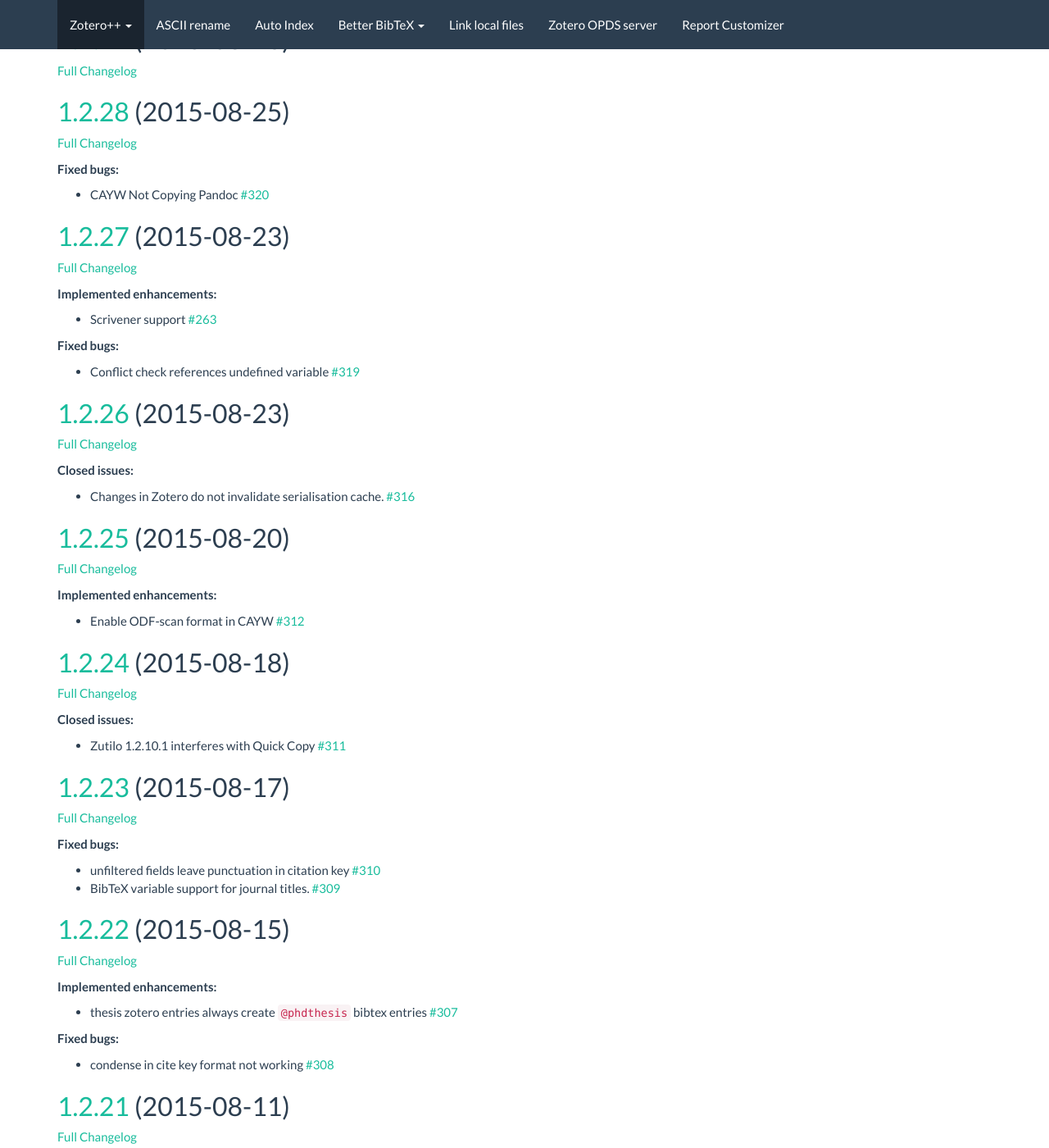
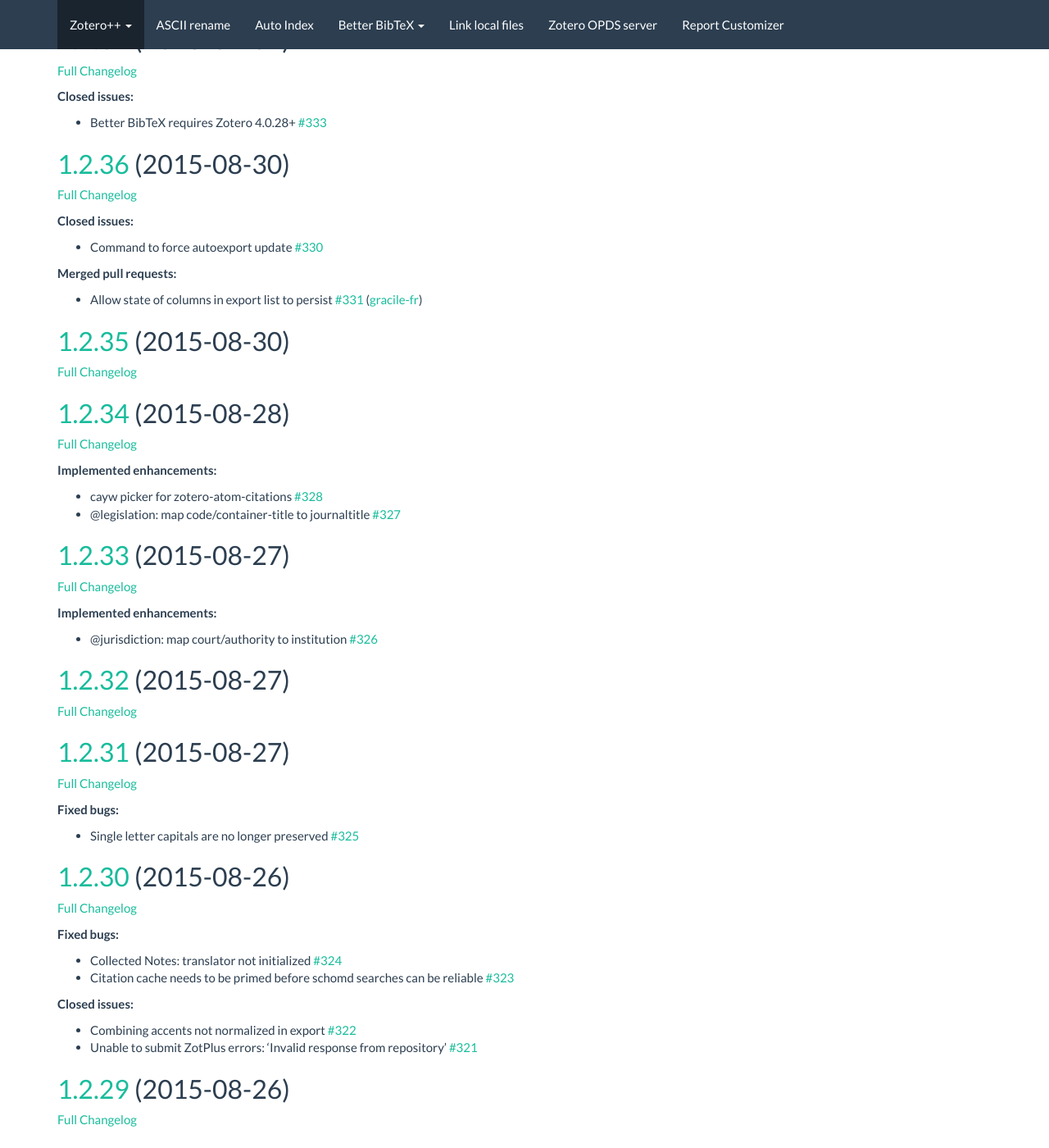
Before and after one commit to edwinksl/ZotPlus.github.io, a Jekyll site: the page built from better-bibtex/CHANGELOG.md, in a window 1280 px wide and 1400 px high, scrolled down 277 px. Shown: the whole window at 82% size. Built offline with Jekyll 4.4.1, drawn with Linux system fonts in a browser that asks for light colours; nearby versions of some CDN libraries; some of the changed text lies outside the part shown.

Commit message:
better-bibtex 1.2.38 / link-local-files 0.0.9 / report-customizer 0.2.17 / debug-bridge 0.1.0 / ascii-rename 0.0.40 / auto-index 0.0.36 / opds 0.0.10

```diff
--- a/better-bibtex/CHANGELOG.md
+++ b/better-bibtex/CHANGELOG.md
@@ -3,12 +3,70 @@
 ---
 # Change Log
 
-## [Unreleased](https://github.com/ZotPlus/zotero-better-bibtex/tree/HEAD)
-
-[Full Changelog](https://github.com/ZotPlus/zotero-better-bibtex/compare/1.2.29...HEAD)
+## [1.2.38](https://github.com/ZotPlus/zotero-better-bibtex/tree/1.2.38) (2015-09-01)
+[Full Changelog](https://github.com/ZotPlus/zotero-better-bibtex/compare/1.2.37...1.2.38)
 
 **Closed issues:**
 
+- Bug with cayw search box when called with pandoc format [\#334](https://github.com/ZotPlus/zotero-better-bibtex/issues/334)
+
+## [1.2.37](https://github.com/ZotPlus/zotero-better-bibtex/tree/1.2.37) (2015-09-01)
+[Full Changelog](https://github.com/ZotPlus/zotero-better-bibtex/compare/1.2.36...1.2.37)
+
+**Closed issues:**
+
+- Better BibTeX requires Zotero 4.0.28+ [\#333](https://github.com/ZotPlus/zotero-better-bibtex/issues/333)
+
+## [1.2.36](https://github.com/ZotPlus/zotero-better-bibtex/tree/1.2.36) (2015-08-30)
+[Full Changelog](https://github.com/ZotPlus/zotero-better-bibtex/compare/1.2.35...1.2.36)
+
+**Closed issues:**
+
+- Command to force autoexport update [\#330](https://github.com/ZotPlus/zotero-better-bibtex/issues/330)
+
+**Merged pull requests:**
+
+- Allow state of columns in export list to persist [\#331](https://github.com/ZotPlus/zotero-better-bibtex/pull/331) ([gracile-fr](https://github.com/gracile-fr))
+
+## [1.2.35](https://github.com/ZotPlus/zotero-better-bibtex/tree/1.2.35) (2015-08-30)
+[Full Changelog](https://github.com/ZotPlus/zotero-better-bibtex/compare/1.2.34...1.2.35)
+
+## [1.2.34](https://github.com/ZotPlus/zotero-better-bibtex/tree/1.2.34) (2015-08-28)
+[Full Changelog](https://github.com/ZotPlus/zotero-better-bibtex/compare/1.2.33...1.2.34)
+
+**Implemented enhancements:**
+
+- cayw picker for zotero-atom-citations [\#328](https://github.com/ZotPlus/zotero-better-bibtex/issues/328)
+- @legislation: map code/container-title to journaltitle [\#327](https://github.com/ZotPlus/zotero-better-bibtex/issues/327)
+
+## [1.2.33](https://github.com/ZotPlus/zotero-better-bibtex/tree/1.2.33) (2015-08-27)
+[Full Changelog](https://github.com/ZotPlus/zotero-better-bibtex/compare/1.2.32...1.2.33)
+
+**Implemented enhancements:**
+
+- @jurisdiction: map court/authority to institution [\#326](https://github.com/ZotPlus/zotero-better-bibtex/issues/326)
+
+## [1.2.32](https://github.com/ZotPlus/zotero-better-bibtex/tree/1.2.32) (2015-08-27)
+[Full Changelog](https://github.com/ZotPlus/zotero-better-bibtex/compare/1.2.31...1.2.32)
+
+## [1.2.31](https://github.com/ZotPlus/zotero-better-bibtex/tree/1.2.31) (2015-08-27)
+[Full Changelog](https://github.com/ZotPlus/zotero-better-bibtex/compare/1.2.30...1.2.31)
+
+**Fixed bugs:**
+
+- Single letter capitals are no longer preserved [\#325](https://github.com/ZotPlus/zotero-better-bibtex/issues/325)
+
+## [1.2.30](https://github.com/ZotPlus/zotero-better-bibtex/tree/1.2.30) (2015-08-26)
+[Full Changelog](https://github.com/ZotPlus/zotero-better-bibtex/compare/1.2.29...1.2.30)
+
+**Fixed bugs:**
+
+- Collected Notes: translator not initialized [\#324](https://github.com/ZotPlus/zotero-better-bibtex/issues/324)
+- Citation cache needs to be primed before schomd searches can be reliable [\#323](https://github.com/ZotPlus/zotero-better-bibtex/issues/323)
+
+**Closed issues:**
+
+- Combining accents not normalized in export [\#322](https://github.com/ZotPlus/zotero-better-bibtex/issues/322)
 - Unable to submit ZotPlus errors: 'Invalid response from repository' [\#321](https://github.com/ZotPlus/zotero-better-bibtex/issues/321)
 
 ## [1.2.29](https://github.com/ZotPlus/zotero-better-bibtex/tree/1.2.29) (2015-08-26)
```
Also changed, not shown: better-bibtex/cayw.md (+17 -19 lines).
